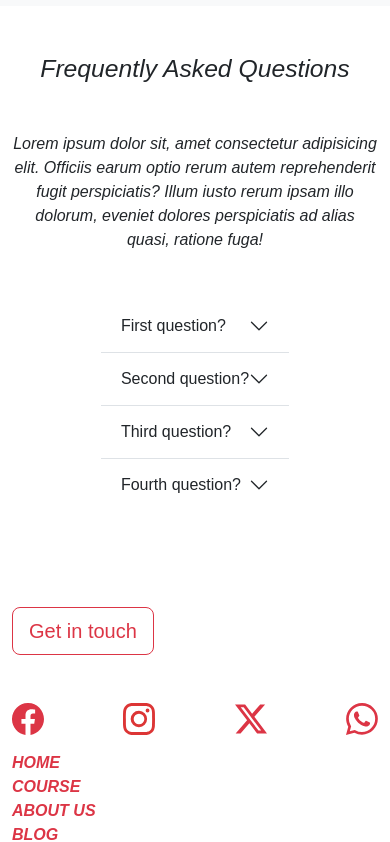
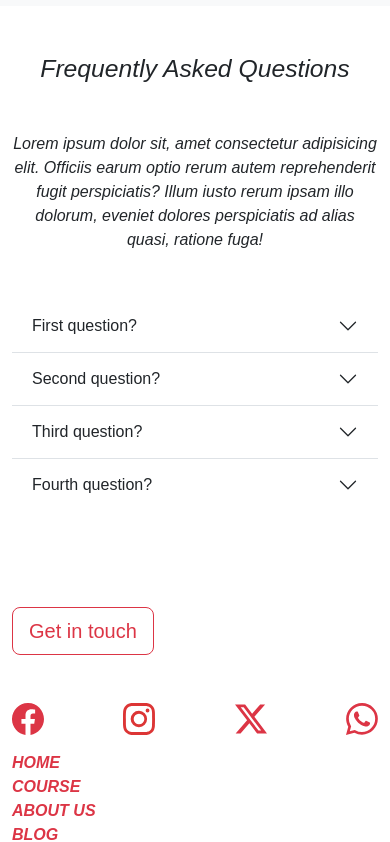
Before and after one commit to Ajackwere/pentagon, a React (Create React App) app: page / in a window 390 px wide. Shown: the part 2537-3379 px from the top of the page. Built offline with nearby package versions, Linux system fonts and the light colour scheme.

Commit message:
added faq styling

```diff
--- a/src/components/ChooseSection/Faq/Faq.css
+++ b/src/components/ChooseSection/Faq/Faq.css
@@ -0,0 +1,23 @@
+.faq-section p,
+.accordion {
+  width: 75%;
+}
+.accordion .accordion-button:focus,
+.accordion .accordion-button:not(.collapsed) {
+  box-shadow: none;
+}
+
+.accordion .accordion-button:not(.collapsed) {
+  background-color: #dc3545;
+  color: #ffffff;
+}
+.accordion .accordion-button:not(.collapsed)::after {
+  filter: invert();
+}
+
+@media only screen and (max-width: 992px) {
+  .faq-section p,
+  .accordion {
+    width: 100%;
+  }
+}
```
